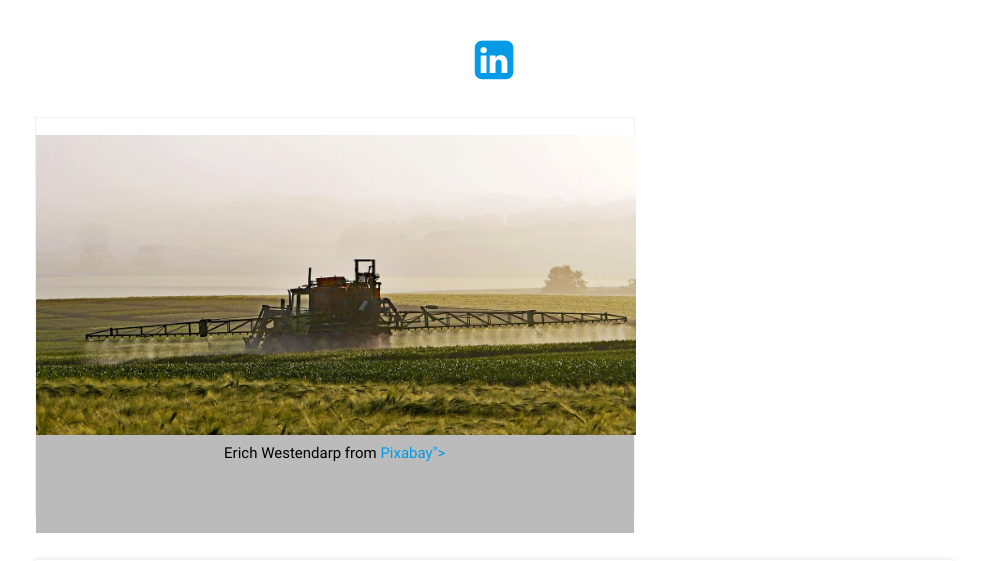
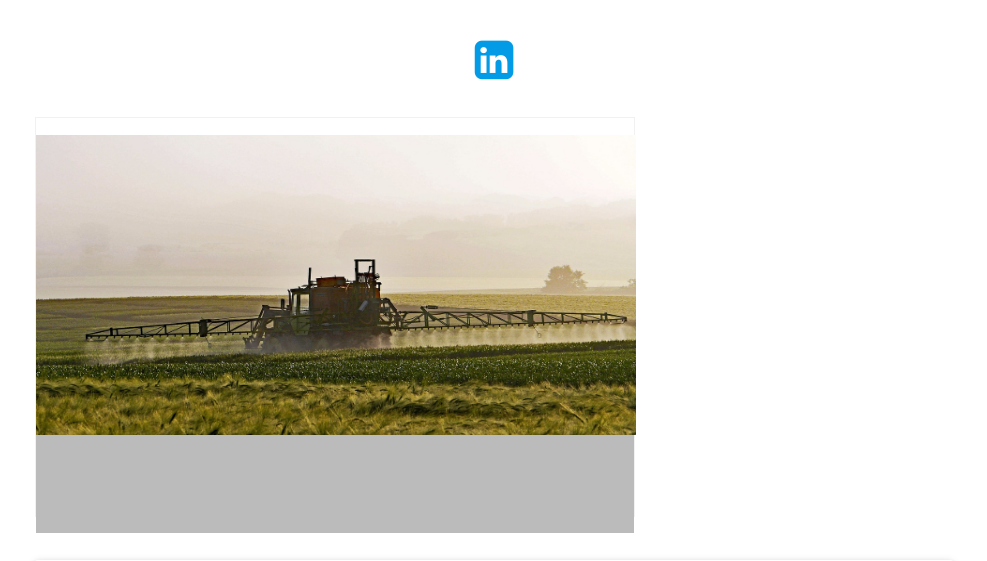
Before and after one commit to sylwiazieba/sylwiazieba.github.io, a plain HTML site: page index.html in a window 1280 px wide. Shown: the part 602-1163 px from the top of the page, without its empty margins (146-1133 px from the left). Drawn offline with nearby package versions, Linux system fonts and the light colour scheme; a web font is replaced by a local one.

Commit message:
Update index.html

```diff
--- a/index.html
+++ b/index.html
@@ -57,7 +57,7 @@
                      <div class="flip-card">
                         <div class="flip-card-inner">
                             <div class="flip-card-front">
-                                <img class="card-img" src="img/agriculture_fertilizers.jpg" alt="Image by <a href="https://pixabay.com/users/hpgruesen-2204343/?utm_source=link-attribution&utm_medium=referral&utm_campaign=image&utm_content=1359862">Erich Westendarp from <a href="https://pixabay.com//?utm_source=link-attribution&utm_medium=referral&utm_campaign=image&utm_content=1359862">Pixabay">
+                                <img class="card-img" src="img/agriculture_fertilizers.jpg" alt="Image by Erich Westendarp from Pixabay">
                             </div
                             <div class="flip-card-back">
                                 <h4>From Run-Off to Regeneration</h4>
```
